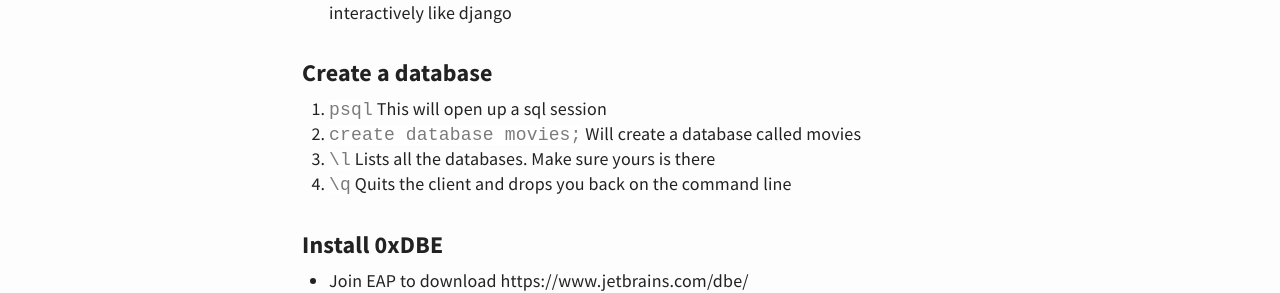
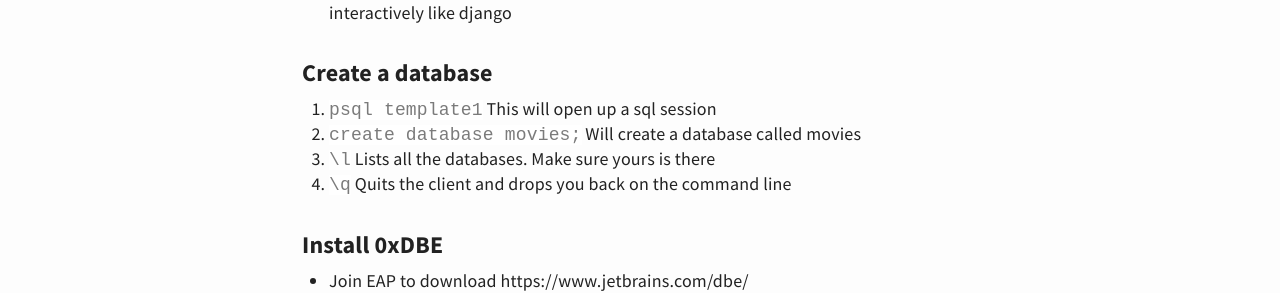
Before and after one commit to tiy-lv-python-2015-06/tiy-lv-python-2015-06.github.io, a Jekyll site: the page built from _posts/2015-08-10-Week-7-Day-1.md, in a window 1280 px wide. Shown: the part 745-1038 px from the top of the page. Built offline with Jekyll 4.4.1, drawn with Linux system fonts in a browser that asks for light colours.

Commit message:
Fixing first use command

````diff
--- a/_posts/2015-08-10-Week-7-Day-1.md
+++ b/_posts/2015-08-10-Week-7-Day-1.md
@@ -17,7 +17,7 @@ title: Week 7 Day 1
 3. ```postgres -D /usr/local/var/postgres``` This will run postgres interactively like django
 
 ### Create a database
-1. ```psql``` This will open up a sql session
+1. ```psql template1``` This will open up a sql session
 2. ```create database movies;``` Will create a database called movies
 3. ```\l``` Lists all the databases.  Make sure yours is there
 4. ```\q``` Quits the client and drops you back on the command line
````
